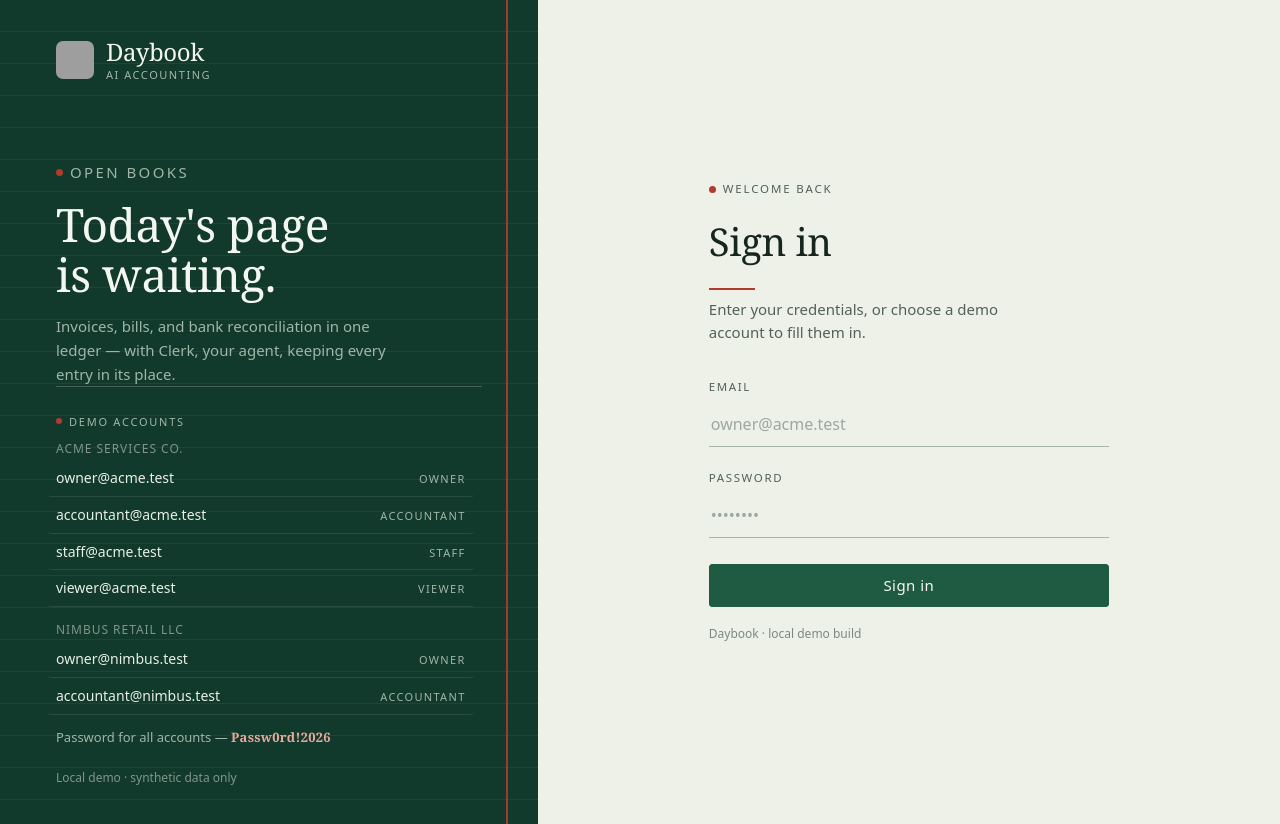
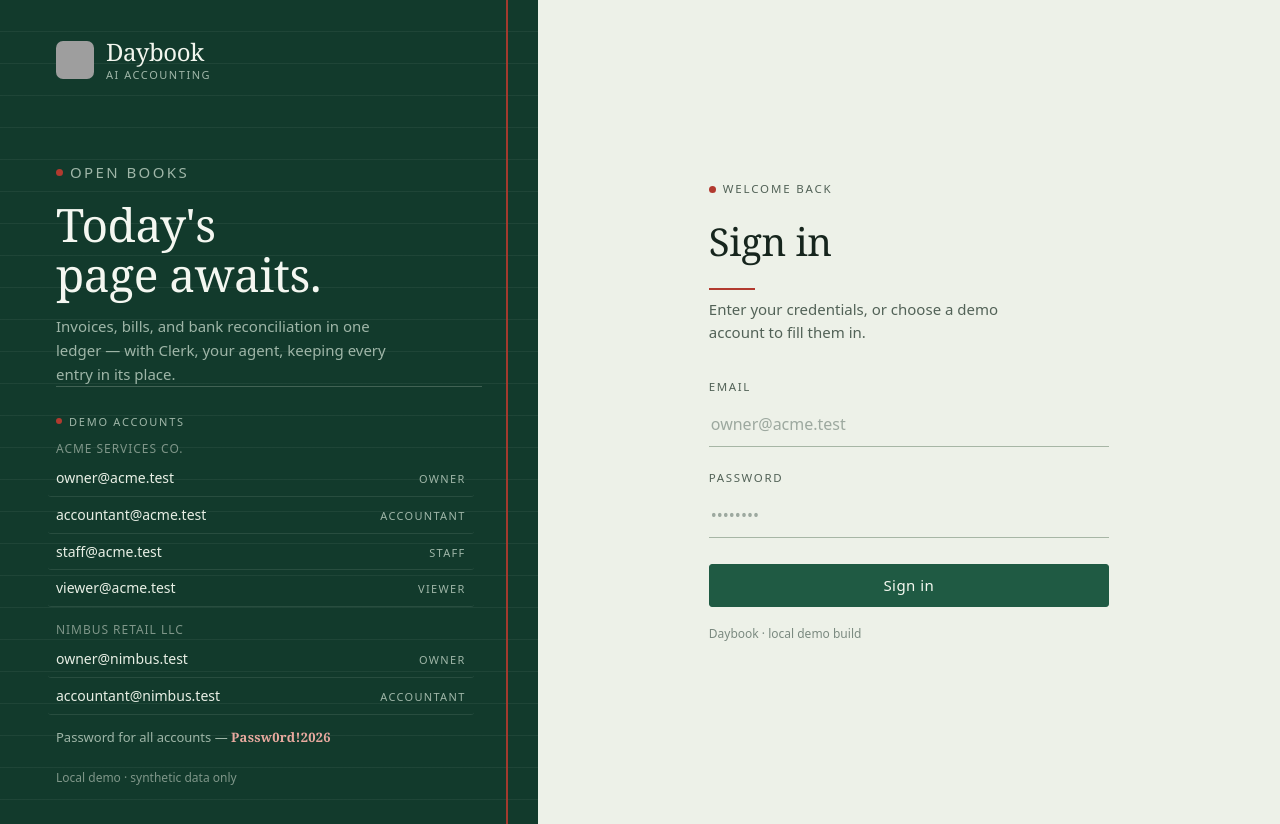
Before and after one commit to furqaniq/ai-accounting, a Next.js app in the folder frontend/: page /login in a window 1280 px wide. Built offline with nearby package versions, Linux system fonts and the light colour scheme; no server answers; grey boxes are pictures that could not be loaded; a web font is replaced by a local one.

Commit message:
copy(001): tighten login headline to three words

```diff
--- a/frontend/app/login/page.tsx
+++ b/frontend/app/login/page.tsx
@@ -75,7 +75,7 @@ export default function LoginPage() {
 
         <div className="login-statement" aria-hidden="true">
           <p className="login-kicker">Open books</p>
-          <h2>Today&apos;s page is waiting.</h2>
+          <h2>Today&apos;s page awaits.</h2>
           <p>
             Invoices, bills, and bank reconciliation in one ledger — with
             Clerk, your agent, keeping every entry in its place.
```
